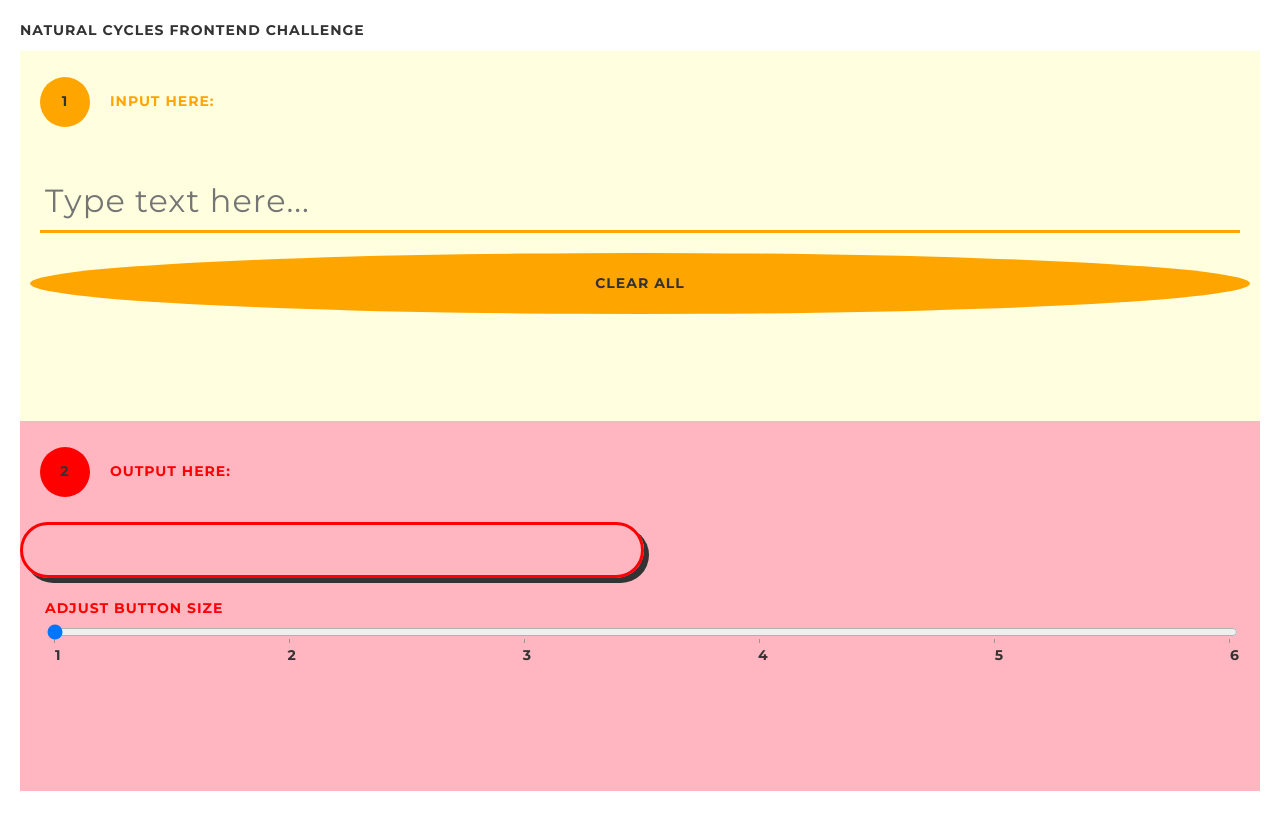
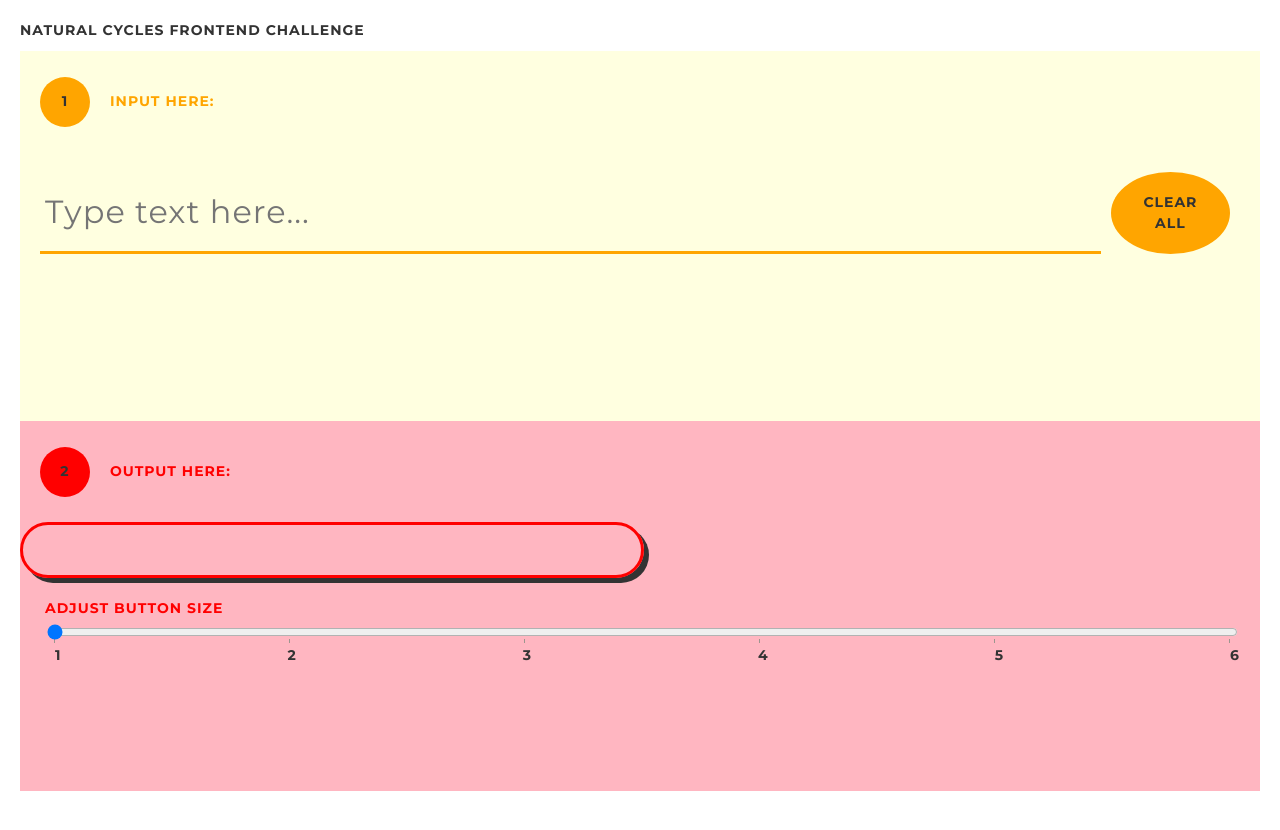
Before and after one commit to njons/NC-Frontend-challenge, a plain HTML site: page index.html in a window 1280 px wide. Drawn offline with Linux system fonts and the light colour scheme.

```diff
--- a/index.html
+++ b/index.html
@@ -23,10 +23,12 @@
             <div class="badge"><h2>1</h2></div>
             <h2  class="input margin">Input here:</h2>
           </div>
-          <form id="input__div" class="flex-row margin">
+          <div class="flex-row margin">
+          <form id="input__div" >
             <input id="input__text" class="font reg" type="text" placeholder="Type text here..." autocomplete="off" autofocus>
           </form>
           <button id="clear" class="font bold">Clear all</button>
+          <div>
         </div>
       </section>
 
--- a/style/main.css
+++ b/style/main.css
@@ -11,6 +11,7 @@
 #input__div {
   display: flex;
   flex-direction: row;
+  width: 100%;
 }
 
 #input__text {
```
